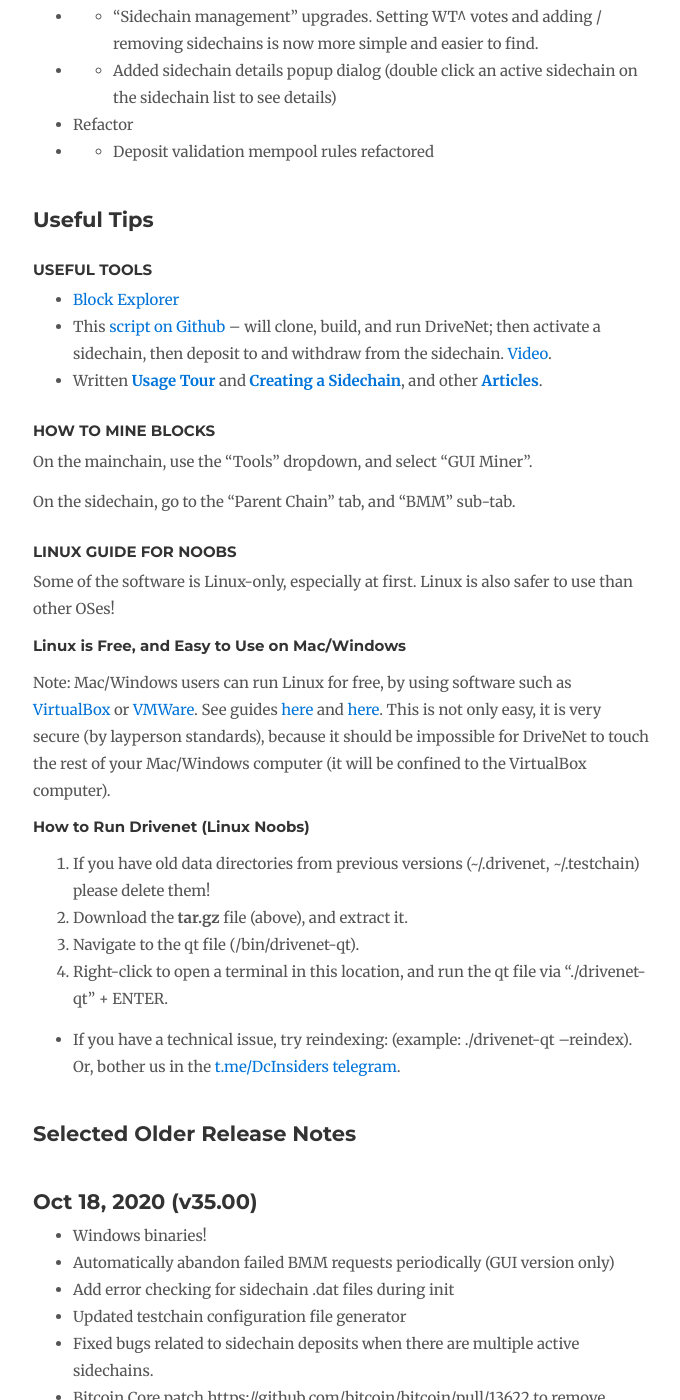
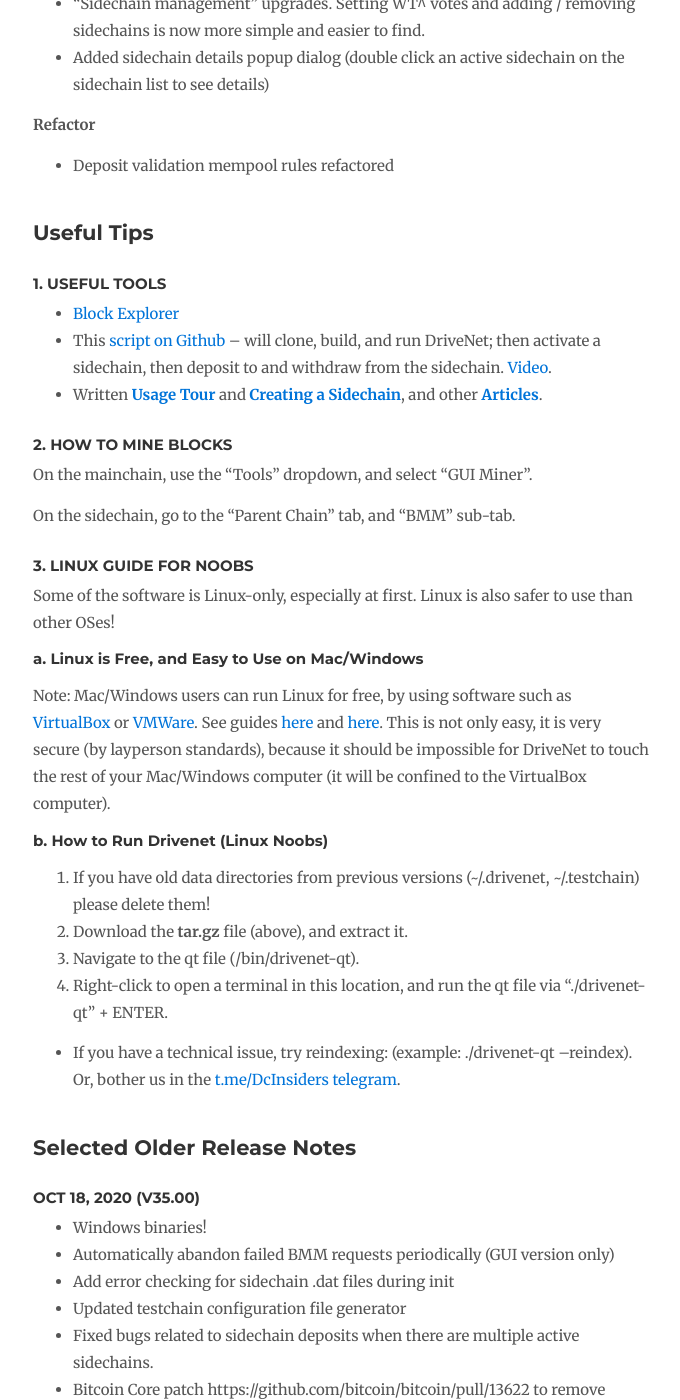
Before and after one commit to drivechain-project/drivechain.info, a Jekyll site: the page built from releases/index.md, in a window 1280 px wide and 1400 px high, scrolled down 1151 px. Shown: the whole window, without its empty margins (137-817 px from the left). Built offline with Jekyll 4.4.1, drawn with Linux system fonts in a browser that asks for light colours; our own code applies the rules of GitHub Pages for plain Markdown files; comment, search, counter and statistics services are not loaded; some of the changed text lies outside the part shown.

Commit message:
clean up formatting

```diff
--- a/releases/index.md
+++ b/releases/index.md
@@ -12,12 +12,12 @@
 -->
 
 |Software|Linux|Windows|Mac|Source|
-|--------|-----|-------|---|------|
-|Mainchain v36|[tar.gz](/releases/bin/drivechain-0.36.00-x86_64-linux-gnu.tar.gz)|[.exe](/releases/bin/drivechain-0.36.00-win64-setup-unsigned.exe)| |[Github](https://github.com/drivechain-project/mainchain/)|
-|Testchain v9|[tar.gz](/releases/bin/testchain-9.00.00-x86_64-linux-gnu.tar.gz)|[.exe](/releases/bin/testchain-9.00.00-win64-setup-unsigned.exe)| |[Github](https://github.com/drivechain-project/sidechains)|
-|Trainchain v2k|[tar.gz](/releases/bin/trainchain-2000.00.00-x86_64-linux-gnu.tar.gz)|[.exe](/releases/bin/trainchain-2000.00.00-win64-setup-unsigned.exe)| |[Github](https://github.com/drivechain-project/sidechains/tree/trainchain)|
-|Thunder v1|[tar.gz](/releases/bin/thunder-1.00.00-x86_64-linux-gnu.tar.gz)|[.exe](/releases/bin/thunder-1.00.00-win64-setup-unsigned.exe)| |[Github](https://github.com/drivechain-project/sidechains/tree/thunder)|
-|zSide v1| | | |[GitLab](https://gitlab.com/CryptAxe/zcash-drivechain/-/blob/master/LINUXBUILD.md)|
+|--------|:---:|:-----:|:-:|:----:|
+|**Mainchain v36**|[tar.gz](/releases/bin/drivechain-0.36.00-x86_64-linux-gnu.tar.gz)|[.exe](/releases/bin/drivechain-0.36.00-win64-setup-unsigned.exe)|n/a|[Github](https://github.com/drivechain-project/mainchain/)|
+|Testchain v9|[tar.gz](/releases/bin/testchain-9.00.00-x86_64-linux-gnu.tar.gz)|[.exe](/releases/bin/testchain-9.00.00-win64-setup-unsigned.exe)|n/a|[Github](https://github.com/drivechain-project/sidechains)|
+|Trainchain v2k|[tar.gz](/releases/bin/trainchain-2000.00.00-x86_64-linux-gnu.tar.gz)|[.exe](/releases/bin/trainchain-2000.00.00-win64-setup-unsigned.exe)|n/a|[Github](https://github.com/drivechain-project/sidechains/tree/trainchain)|
+|Thunder v1|[tar.gz](/releases/bin/thunder-1.00.00-x86_64-linux-gnu.tar.gz)|[.exe](/releases/bin/thunder-1.00.00-win64-setup-unsigned.exe)|n/a|[Github](https://github.com/drivechain-project/sidechains/tree/thunder)|
+|zSide v1|n/a|n/a|n/a|[GitLab](https://gitlab.com/CryptAxe/zcash-drivechain/-/blob/master/LINUXBUILD.md)|
 
 
 Click [here for CHECKSUMs](/releases/bin/checksums.txt).
@@ -27,45 +27,50 @@
 
 ### What's New?
 
-* Deposit UX
-* * You now get immediate graphical feedback when you make a deposit. The GUI tracks coins every step of the way, from your wallet, into "limbo" (between chains), and finally into the sidechain.
-* * Sidechain addresses no longer need to start with an "s". In fact, the mainchain now deposits coins wherever you say, no questions asked. It can therefore send to an address of any shape or size -- if the SC recognizes it, the coins will show up. Thus we can deposit to, for example, zcash t-addresses or testchain bech32 addresses.
-* * New RPC command 'formatdepositaddress' will take any sidechain address and format it in the XX_XXXXXX_XX format now used for deposits.
+**Deposit UX**
+
+* You now get immediate graphical feedback when you make a deposit. The GUI tracks coins every step of the way, from your wallet, into "limbo" (between chains), and finally into the sidechain.
+* Sidechain addresses no longer need to start with an "s". In fact, the mainchain now deposits coins wherever you say, no questions asked. It can therefore send to an address of any shape or size -- if the SC recognizes it, the coins will show up. Thus we can deposit to, for example, zcash t-addresses or testchain bech32 addresses.
+* New RPC command 'formatdepositaddress' will take any sidechain address and format it in the XX_XXXXXX_XX format now used for deposits.
 * * Deposit code works much faster.
-* GUI / Quality-of-Life
-* * "Abandon failed BMM transactions" - now has best-of-both-worlds treatment. If the checkbox on the miner dialog popup is toggled, it triggers immedately (in addition to triggering every 10 mins from that point afterward).
-* * Hash calculator added to mainchain Tools menu
-* * "Sidechain management" upgrades. Setting WT^ votes and adding / removing sidechains is now more simple and easier to find.
-* * Added sidechain details popup dialog (double click an active sidechain on the sidechain list to see details)
-* Refactor
-* * Deposit validation mempool rules refactored
+
+**GUI / Quality-of-Life**
+
+* "Abandon failed BMM transactions" - now has best-of-both-worlds treatment. If the checkbox on the miner dialog popup is toggled, it triggers immedately (in addition to triggering every 10 mins from that point afterward).
+* Hash calculator added to mainchain Tools menu
+* "Sidechain management" upgrades. Setting WT^ votes and adding / removing sidechains is now more simple and easier to find.
+* Added sidechain details popup dialog (double click an active sidechain on the sidechain list to see details)
+
+**Refactor**
+
+* Deposit validation mempool rules refactored
 
 
 
 ## Useful Tips
 
-### Useful Tools
+### 1. Useful Tools
 
 * [Block Explorer](http://explorer.drivechain.info/)
 * This [script on Github](https://github.com/CryptAxe/DriveChainIntegration) -- will clone, build, and run DriveNet; then activate a sidechain, then deposit to and withdraw from the sidechain. [Video](https://drive.google.com/open?id=1BwSFmXWPLvGyrWP_zo3ZCivqxDvwlZbe).
 * Written [**Usage Tour**](http://www.drivechain.info/blog/usage-tour/) and [**Creating a Sidechain**](http://www.drivechain.info/blog/adding-a-sidechain/), and other [**Articles**](http://www.drivechain.info/archive/).
 
-### How to Mine Blocks
+### 2. How to Mine Blocks
 
 On the mainchain, use the "Tools" dropdown, and select "GUI Miner".
 
 On the sidechain, go to the "Parent Chain" tab, and "BMM" sub-tab.
 
 
-### Linux Guide for Noobs
+### 3. Linux Guide for Noobs
 
 Some of the software is Linux-only, especially at first. Linux is also safer to use than other OSes!
 
-#### Linux is Free, and Easy to Use on Mac/Windows
+#### a. Linux is Free, and Easy to Use on Mac/Windows
 
 Note: Mac/Windows users can run Linux for free, by using software such as [VirtualBox](https://www.virtualbox.org/) or [VMWare](https://www.vmware.com/products/fusion.html). See guides [here](https://www.wikihow.com/Install-Ubuntu-on-VirtualBox) and [here](https://graspingtech.com/vmware-fusion-ubuntu-20.04/). This is not only easy, it is very secure (by layperson standards), because it should be impossible for DriveNet to touch the rest of your Mac/Windows computer (it will be confined to the VirtualBox computer).
 
-#### How to Run Drivenet (Linux Noobs)
+#### b. How to Run Drivenet (Linux Noobs)
 
 1. If you have old data directories from previous versions (~/.drivenet, ~/.testchain) please delete them!
 2. Download the **tar.gz** file (above), and extract it.
@@ -95,7 +100,7 @@
 ## Selected Older Release Notes
 
 
-## Oct 18, 2020 (v35.00)
+### Oct 18, 2020 (v35.00)
 
 * Windows binaries!
 * Automatically abandon failed BMM requests periodically (GUI version only)
```
